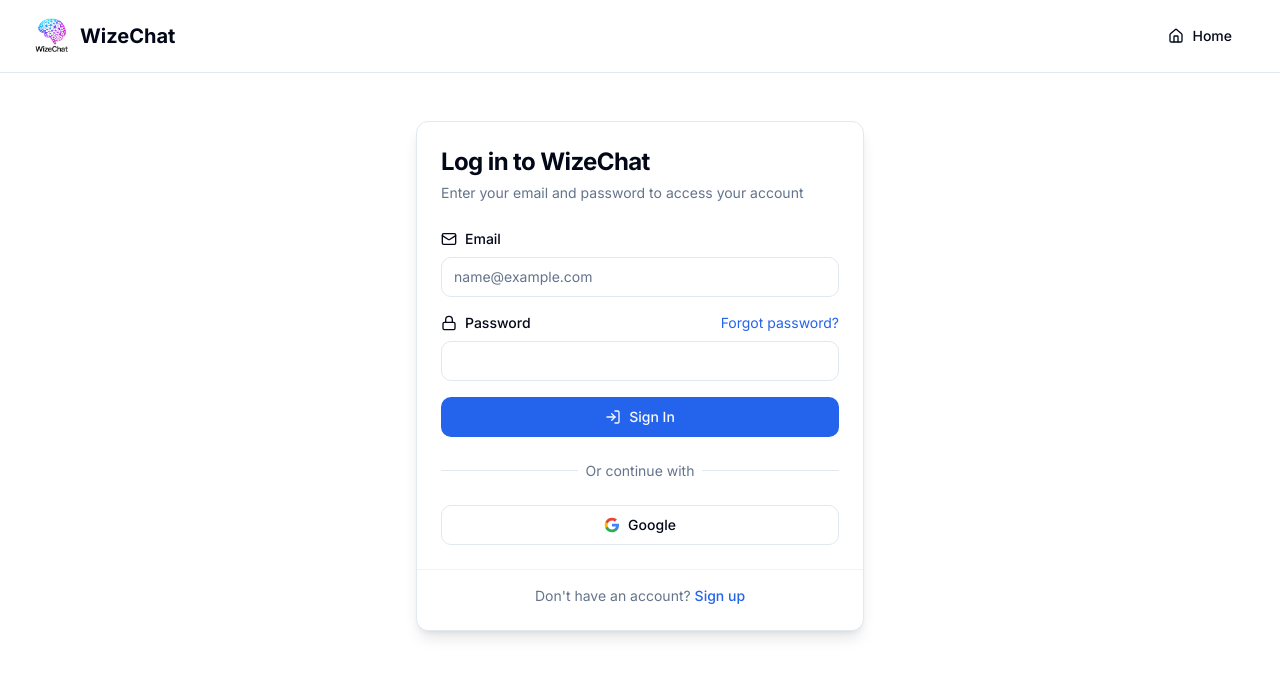
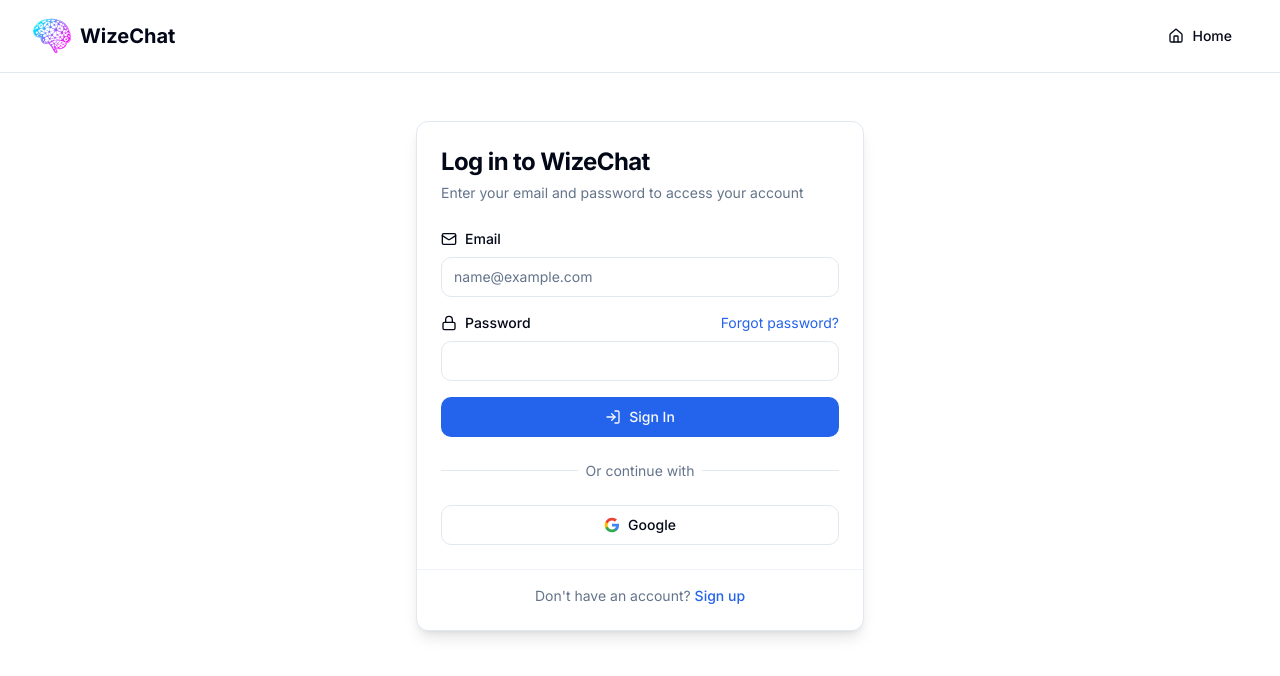
Before and after one commit to Originn/ChatFactoryApp, a Next.js app: page /login in a window 1280 px wide. Shown: the top 676 px of the page. Built offline with nearby package versions, Linux system fonts and the light colour scheme; no server answers.

Commit message:
Replace PNG logo with professional SVG logo and add favicon support

```diff
--- a/src/app/(auth)/forgot-password/page.tsx
+++ b/src/app/(auth)/forgot-password/page.tsx
@@ -40,7 +40,7 @@
       <header className="bg-gray-900 text-white py-4">
         <div className="max-w-7xl mx-auto px-4 sm:px-6 lg:px-8 flex justify-between items-center">
           <Link href="/" className="flex items-center space-x-2 text-xl font-bold">
-            <img src="/logo.png" alt="WizeChat" className="h-10 w-10" />
+            <img src="/logo.svg" alt="WizeChat" className="h-10 w-10" />
             <span>WizeChat</span>
           </Link>
           <nav>
--- a/src/app/(auth)/login/page.tsx
+++ b/src/app/(auth)/login/page.tsx
@@ -54,7 +54,7 @@
       <header className="bg-card border-b border-border py-4">
         <div className="max-w-7xl mx-auto px-4 sm:px-6 lg:px-8 flex justify-between items-center">
           <Link href="/" className="flex items-center space-x-2 text-xl font-bold text-foreground">
-            <img src="/logo.png" alt="WizeChat" className="h-10 w-10" />
+            <img src="/logo.svg" alt="WizeChat" className="h-10 w-10" />
             <span>WizeChat</span>
           </Link>
           <nav>
--- a/src/app/(auth)/signup/page.tsx
+++ b/src/app/(auth)/signup/page.tsx
@@ -118,7 +118,7 @@
       <header className="bg-gray-900 text-white py-4">
         <div className="max-w-7xl mx-auto px-4 sm:px-6 lg:px-8 flex justify-between items-center">
           <Link href="/" className="flex items-center space-x-2 text-xl font-bold">
-            <img src="/logo.png" alt="WizeChat" className="h-10 w-10" />
+            <img src="/logo.svg" alt="WizeChat" className="h-10 w-10" />
             <span>WizeChat</span>
           </Link>
           <nav>
--- a/src/app/(marketing)/page.tsx
+++ b/src/app/(marketing)/page.tsx
@@ -10,7 +10,7 @@
       <header className="fixed w-full top-0 z-10 bg-gray-900/80 backdrop-blur-sm">
         <div className="max-w-7xl mx-auto px-4 sm:px-6 lg:px-8 py-4 flex justify-between items-center">
           <div className="flex items-center space-x-3">
-            <img src="/logo.png" alt="WizeChat" className="h-10 w-10" />
+            <img src="/logo.svg" alt="WizeChat" className="h-10 w-10" />
             <div className="text-white font-bold text-xl">WizeChat</div>
           </div>
           <div>
--- a/src/app/dashboard/chatbots/[id]/page.tsx
+++ b/src/app/dashboard/chatbots/[id]/page.tsx
@@ -499,7 +499,7 @@
             <div className="flex">
               <div className="flex-shrink-0 flex items-center">
                 <div className="flex items-center space-x-3">
-                  <img src="/logo.png" alt="WizeChat" className="h-10 w-10" />
+                  <img src="/logo.svg" alt="WizeChat" className="h-10 w-10" />
                   <span className="font-bold text-xl text-gradient dark:text-white">WizeChat</span>
                 </div>
               </div>
--- a/src/app/dashboard/chatbots/new/page.tsx
+++ b/src/app/dashboard/chatbots/new/page.tsx
@@ -651,7 +651,7 @@
             <div className="flex">
               <div className="flex-shrink-0 flex items-center">
                 <div className="flex items-center space-x-3">
-                  <img src="/logo.png" alt="WizeChat" className="h-10 w-10" />
+                  <img src="/logo.svg" alt="WizeChat" className="h-10 w-10" />
                   <span className="font-bold text-xl text-gradient">WizeChat</span>
                 </div>
               </div>
--- a/src/app/dashboard/chatbots/page.tsx
+++ b/src/app/dashboard/chatbots/page.tsx
@@ -455,7 +455,7 @@
             <div className="flex">
               <div className="flex-shrink-0 flex items-center">
                 <div className="flex items-center space-x-3">
-                  <img src="/logo.png" alt="WizeChat" className="h-10 w-10" />
+                  <img src="/logo.svg" alt="WizeChat" className="h-10 w-10" />
                   <span className="font-bold text-xl text-gradient">WizeChat</span>
                 </div>
               </div>
--- a/src/app/dashboard/page.tsx
+++ b/src/app/dashboard/page.tsx
@@ -160,7 +160,7 @@
             {/* Left section with logo */}
             <div className="flex items-center">
               <div className="flex items-center space-x-3">
-                <img src="/logo.png" alt="WizeChat" className="h-10 w-10" />
+                <img src="/logo.svg" alt="WizeChat" className="h-10 w-10" />
                 <span className="font-bold text-lg sm:text-xl text-gradient">WizeChat</span>
               </div>
 
--- a/src/app/layout.tsx
+++ b/src/app/layout.tsx
@@ -9,6 +9,14 @@
 export const metadata: Metadata = {
   title: 'WizeChat - Turn Documentation Into AI Support',
   description: 'Transform your product documentation into an intelligent AI chatbot that answers user questions instantly.',
+  icons: {
+    icon: [
+      { url: '/logo.svg', type: 'image/svg+xml' },
+      { url: '/logo.png', type: 'image/png', sizes: '32x32' }
+    ],
+    shortcut: '/favicon.svg',
+    apple: '/logo.png',
+  },
 }
 
 export default function RootLayout({
@@ -18,6 +26,10 @@
 }) {
   return (
     <html lang="en" suppressHydrationWarning>
+      <head>
+        <link rel="manifest" href="/manifest.json" />
+        <meta name="theme-color" content="#00e0fc" />
+      </head>
       <body className={inter.className}>
         <AuthProvider>
           <ThemeProvider>
```
Also changed, not shown: public/favicon.svg (added), public/logo.svg (added), public/manifest.json (added).
